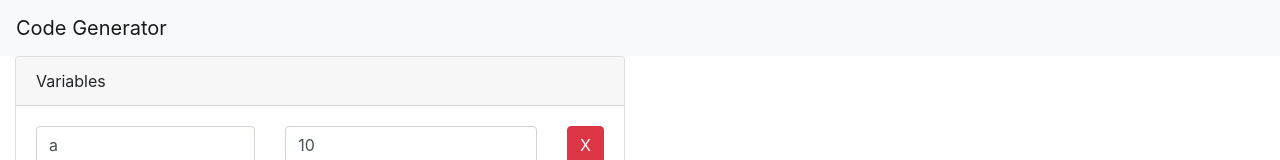
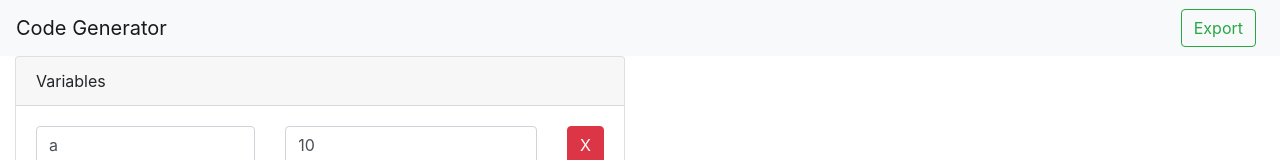
Before and after one commit to oliveirarthur/code-generator-src, an Angular app in the folder web/: page / in a window 1280 px wide. Shown: the top 160 px of the page. Built offline with nearby package versions, Linux system fonts and the light colour scheme.

Commit message:
Implements data export

```diff
--- a/web/src/app/layouts/default/default.component.html
+++ b/web/src/app/layouts/default/default.component.html
@@ -1,5 +1,16 @@
 <nav class="navbar fixed-top navbar-light bg-light ">
   <span class="navbar-brand mb-0 h1">Code Generator</span>
+  <div class="form-inline text-center">
+    <a
+      [href]="exportURL | async"
+      target="_blank"
+      class="btn btn-outline-success mx-2"
+      type="button"
+      download="data.json"
+    >
+      Export
+    </a>
+  </div>
 </nav>
 
 <div class="container-fluid mt-5">
--- a/web/src/app/layouts/default/default.component.ts
+++ b/web/src/app/layouts/default/default.component.ts
@@ -1,4 +1,7 @@
 import { Component, OnInit } from '@angular/core';
+import { DomSanitizer, SafeUrl } from '@angular/platform-browser';
+import { DataService } from '@app/services/data.service';
+import { BehaviorSubject } from 'rxjs';
 
 @Component({
   selector: 'cg-default',
@@ -7,9 +10,27 @@ import { Component, OnInit } from '@angular/core';
 })
 export class DefaultComponent implements OnInit {
 
-  constructor() { }
+  exportURL = new BehaviorSubject<SafeUrl>('');
+
+  constructor(
+    private readonly dataSvc: DataService,
+    private readonly domSanitizer: DomSanitizer,
+  ) { }
 
   ngOnInit(): void {
+    setTimeout(() => {
+      this._watchDataChanges();
+    });
+  }
+
+  private _watchDataChanges() {
+    this.dataSvc.data.subscribe(() => {
+      const data = this.dataSvc.exportAll();
+      const dataJSON = JSON.stringify(data, null, 2);
+      const fileURI = 'data:text/json;charset=utf-8,' + encodeURIComponent(dataJSON);
+      const fileURISanitized = this.domSanitizer.bypassSecurityTrustUrl(fileURI);
+      this.exportURL.next(fileURISanitized);
+    });
   }
 
 }
--- a/web/src/app/services/data.service.ts
+++ b/web/src/app/services/data.service.ts
@@ -2,20 +2,35 @@ import { Injectable } from '@angular/core';
 import { FormBuilder } from '@angular/forms';
 import { ITab } from '@typings/Tab';
 import { ITemplate } from '@typings/Template';
-import { BehaviorSubject } from 'rxjs';
+import { BehaviorSubject, merge } from 'rxjs';
 
 @Injectable({
   providedIn: 'root'
 })
 export class DataService {
 
-  variables = this.formBuilder.array([]);
+  tabs = new BehaviorSubject<Array<ITab>>([]);
   template = new BehaviorSubject<ITemplate>({
     text: `Test text {{ a }}`,
   } as ITemplate);
-  tabs = new BehaviorSubject<Array<ITab>>([]);
+  variables = this.formBuilder.array([]);
+
+  data = merge(
+    this.tabs,
+    this.template,
+    this.variables,
+  );
 
   constructor(
     private formBuilder: FormBuilder,
   ) { }
+
+  exportAll() {
+    return {
+      variables: this.variables.value,
+      template: this.template.value,
+      tabs: this.tabs.value,
+    };
+  }
+
 }
```
